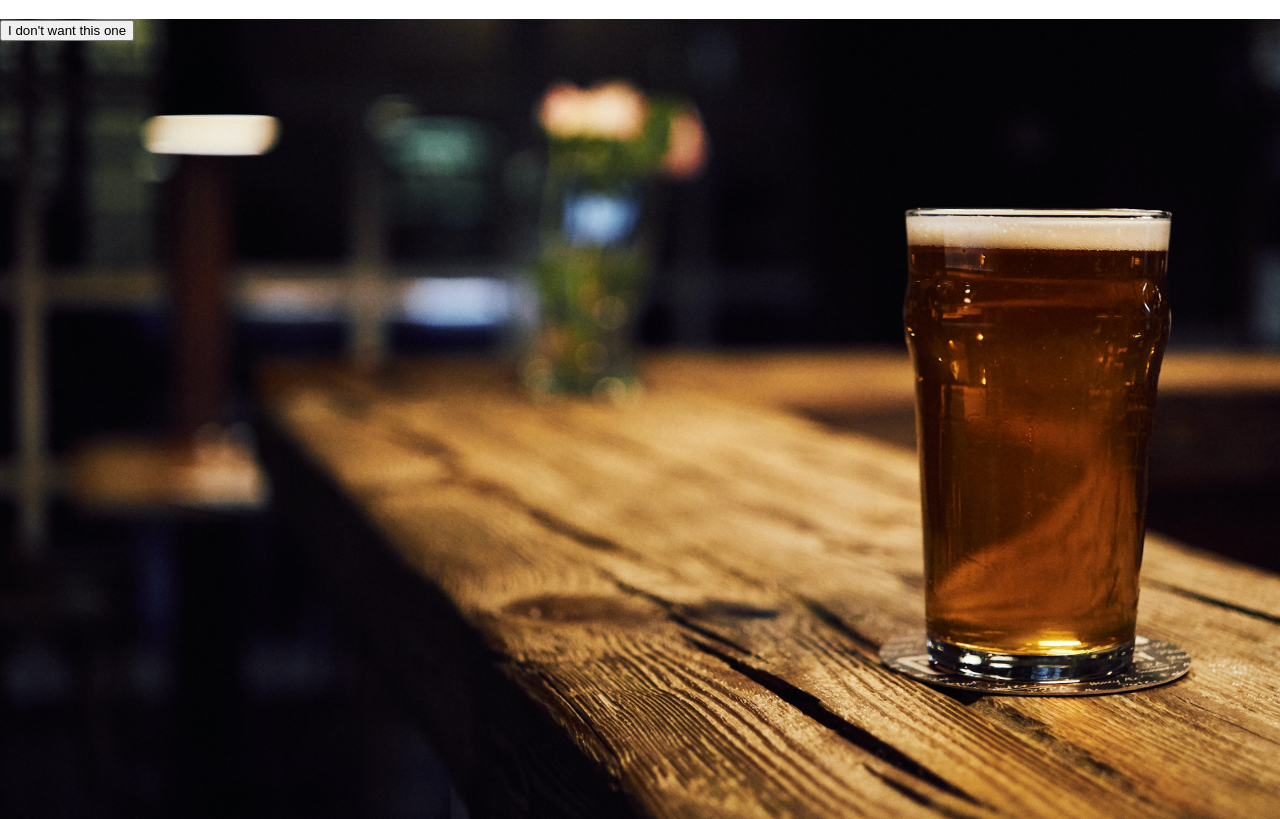
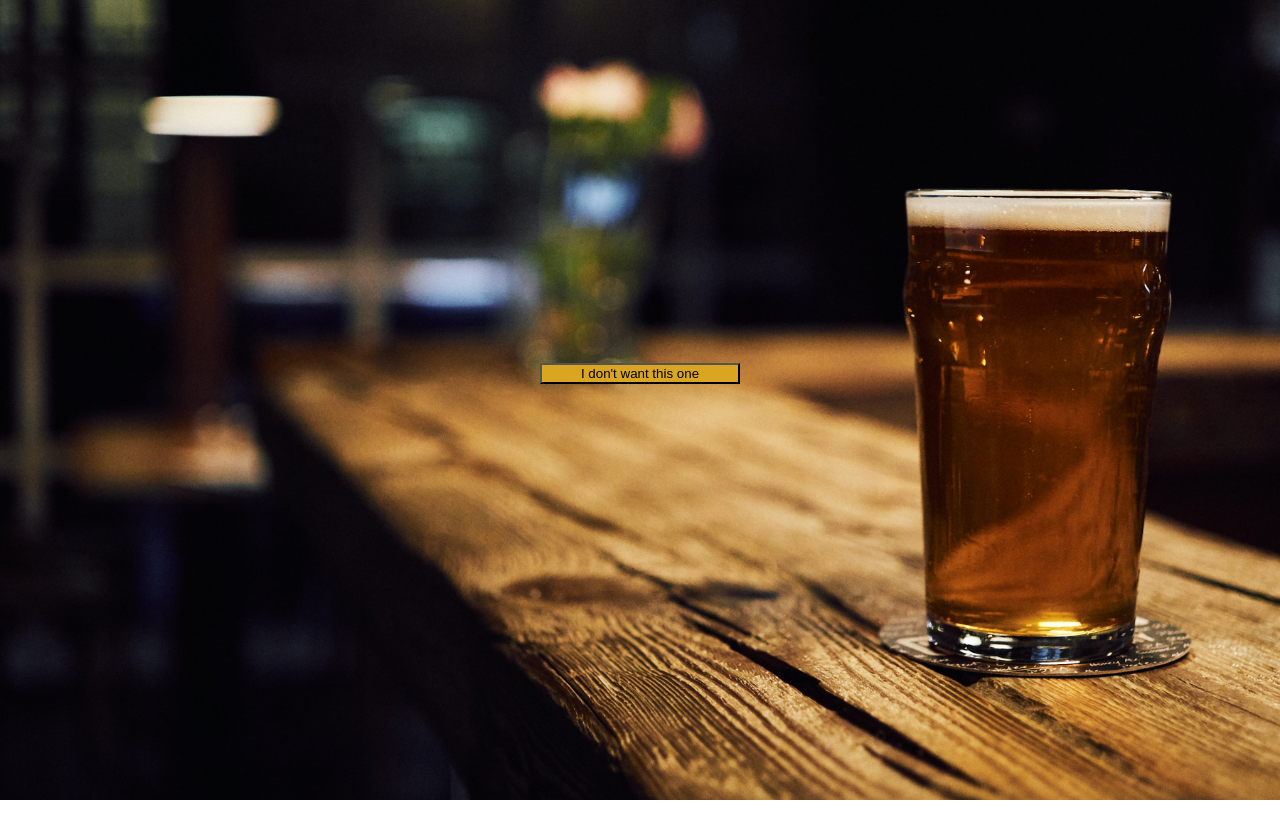
Before and after one commit to nware1066/pub-menu, a React (Create React App) app: page /beer in a window 1280 px wide. Built offline with nearby package versions, Linux system fonts and the light colour scheme.

Commit message:
add basic styling to SingleBeerView

```diff
--- a/src/SingleBeerView/singleBeerView.css
+++ b/src/SingleBeerView/singleBeerView.css
@@ -0,0 +1,15 @@
+.single-beer {
+  display: flex;
+  flex-direction: column;
+  align-items: center;
+  padding: 15em 10em;
+  color: gold;
+  text-shadow: 1px 1px 2px black;
+}
+
+.single-beer-button {
+  margin-top: 4em;
+  hieght: 3em;
+  width: 15em;
+  background-color: goldenrod;
+}
```
